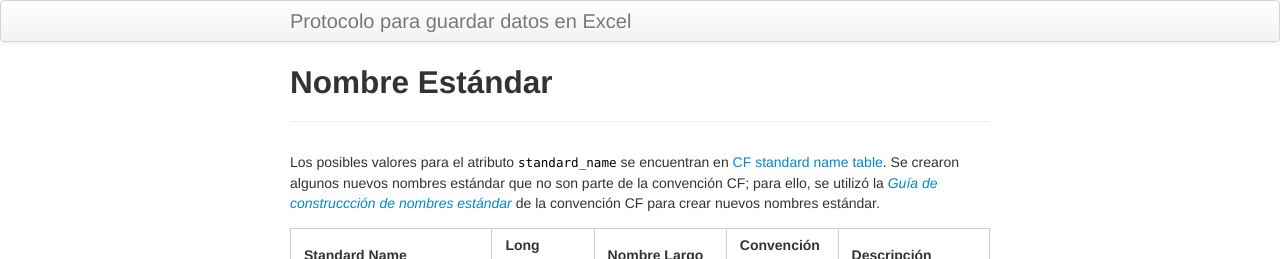
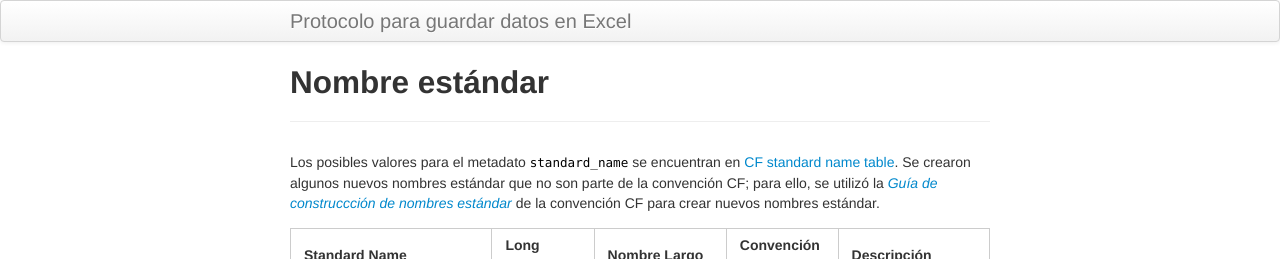
Before and after one commit to MaritzaB/datos_en_excel, a Jekyll site: the page built from pages/standard_name.md, in a window 1280 px wide. Shown: the top 259 px of the page. Built offline with Jekyll 4.4.1, drawn with Linux system fonts in a browser that asks for light colours.

```diff
--- a/pages/standard_name.md
+++ b/pages/standard_name.md
@@ -1,10 +1,10 @@
 ---
 layout: page
-title: Nombre Estándar
+title: Nombre estándar
 description: Metadato `standard_name`
 ---
 
-Los posibles valores para el atributo `standard_name` se encuentran en [CF standard name table](http://cfconventions.org/Data/cf-standard-names/32/build/cf-standard-name-table.html).
+Los posibles valores para el metadato `standard_name` se encuentran en [CF standard name table](http://cfconventions.org/Data/cf-standard-names/32/build/cf-standard-name-table.html).
 Se crearon algunos nuevos nombres estándar que no son parte de la convención CF; para ello, se utilizó la [_Guía de construccción de nombres estándar_](http://cfconventions.org/Data/cf-standard-names/docs/guidelines.html) de la convención CF para crear nuevos nombres estándar.
 
 Standard Name                       | Long Name                  | Nombre Largo                   | Convención CF | Descripción |
```
Also changed, not shown: index.md (+1 -0 lines), pages/axis.md (+1 -1 lines), pages/units.md (added, +29 -0 lines).
